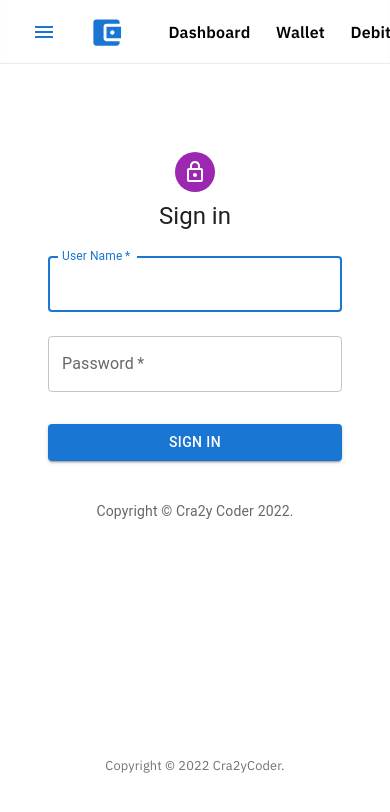
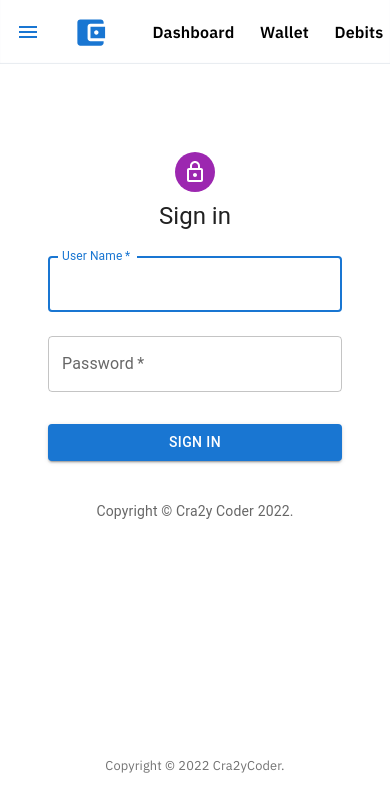
Before and after one commit to cra2ycoder/my-finance, a Next.js app: page / in a window 390 px wide. Shown: the top 812 px of the page. Built offline with nearby package versions, Linux system fonts and the light colour scheme.

Commit message:
hamburger menu padding adjustments

```diff
--- a/components/Header/Header.tsx
+++ b/components/Header/Header.tsx
@@ -14,7 +14,7 @@ function HeaderMenuIcon(props: any = {}) {
   return (
     <Link href={props.link}>
       <Box
-        sx={{ display: 'flex', mr: 1, pl: 2, pr: 2 }}
+        sx={{ display: 'flex', mr: 1, pr: 2 }}
         className={`menu-icon-${props?.title?.toLowerCase()}`}
         onClick={props?.onClick}
       >
```
